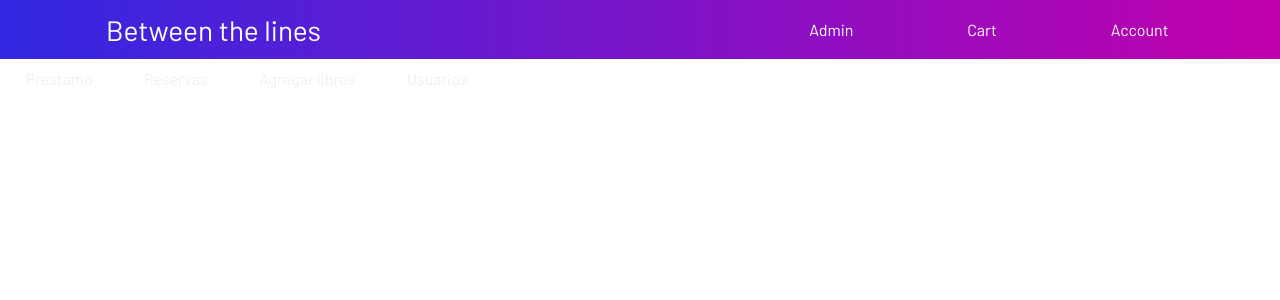
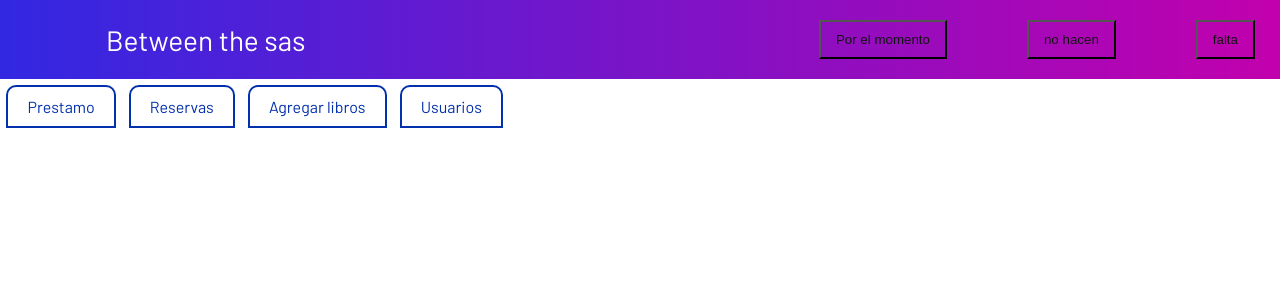
Before and after one commit to LucioWi/BibliotecaReact, a React (Vite) app in the folder biblioteca/: page / in a window 1280 px wide. Shown: the top 300 px of the page. Built offline with nearby package versions, Linux system fonts and the light colour scheme.

Commit message:
Acomode el css de los botones y añadi el import de prestamo que antes ni estaba

```diff
--- a/biblioteca/src/AgregarLibros.css
+++ b/biblioteca/src/AgregarLibros.css
@@ -20,6 +20,16 @@
     margin-left: 10vh;
 }
 
+.Agregar:hover{
+    color: #ececec;
+    background-color: rgb(24, 91, 206);
+}
+
 .AgregarAPI {
     background-color: rgb(91, 91, 91);
 }
+
+.AgregarAPI:hover{
+    color: #ececec;
+    background-color: rgb(54, 54, 54);
+}
--- a/biblioteca/src/App.css
+++ b/biblioteca/src/App.css
@@ -48,8 +48,8 @@ nav {
   padding-right: 12vh;
 }
 
-.nav-buttons button {
-  color: white;
+.nav-buttons, button {
+  color: #131313;
   background: none;
   padding: 10px 15px;
   cursor: pointer;
@@ -68,24 +68,23 @@ main {
   padding: 20px;
 }
 
-button {
-  border-style: none;
+
+
+.section-buttons {
+  border: 2px #0330ac solid;
+  border-top-left-radius: 10px;
+  border-top-right-radius: 10px;
   padding: 0.6em 1.2em;
   font-size: 1em;
   font-family: inherit;
   background-color: #ffffff00;
   cursor: pointer;
   transition: border-color 0.25s;
-  margin-left: .5%;
-  margin-right: .5%;
-  color: #f0f0f0;
-}
-
-button:hover {
-  color: #424242;
+  margin: .5%;
+  color: #0330ac;
 }
 
 button:focus,
 button:focus-visible {
-  outline: 4px auto -webkit-focus-ring-color;
+
 }
--- a/biblioteca/src/App.jsx
+++ b/biblioteca/src/App.jsx
@@ -3,6 +3,7 @@ import './App.css';
 import Reservas from './components/Reservas';
 import AgregarLibros from './components/AgregarLibros';
 import Usuarios from './components/Usuarios';
+import Prestamo from './components/Prestamo';
 
 function App() {
   const [content, setContent] = useState('');
@@ -15,20 +16,20 @@ function App() {
     <div>
       <header>
         <nav>
-          <h1 className="brand">Between the lines</h1>
+          <h1 className="brand">Between the sas</h1>
           <div className="nav-buttons">
-            <button onClick={() => handleButtonClick('Prestamo')}>Admin</button>
-            <button onClick={() => handleButtonClick('Reservas')}>Cart</button>
-            <button onClick={() => handleButtonClick('Agregar libros')}>Account</button>
+            <button onClick={() => handleButtonClick('Prestamo')}>Por el momento</button>
+            <button onClick={() => handleButtonClick('Reservas')}>no hacen</button>
+            <button onClick={() => handleButtonClick('Agregar libros')}>falta</button>
           </div>
         </nav>
       </header>
 
-      <div className="section-buttons">
-        <button onClick={() => handleButtonClick('Prestamo')}>Prestamo</button>
-        <button onClick={() => handleButtonClick('Reservas')}>Reservas</button>
-        <button onClick={() => handleButtonClick('Agregar libros')}>Agregar libros</button>
-        <button onClick={() => handleButtonClick('Usuarios')}>Usuarios</button>
+      <div className="section">
+        <button className="section-buttons" onClick={() => handleButtonClick('Prestamo')}>Prestamo</button>
+        <button className="section-buttons" onClick={() => handleButtonClick('Reservas')}>Reservas</button>
+        <button className="section-buttons" onClick={() => handleButtonClick('Agregar libros')}>Agregar libros</button>
+        <button className="section-buttons" onClick={() => handleButtonClick('Usuarios')}>Usuarios</button>
       </div>
 
       <main>
--- a/biblioteca/src/components/Prestamo.jsx
+++ b/biblioteca/src/components/Prestamo.jsx
@@ -0,0 +1,11 @@
+import React from 'react';
+
+const Prestamo = () => (
+    <div>
+        <h2>Contenido de Prestamo</h2>
+        <p>Aquí puedes ver la información sobre los prestamos.</p>
+        {/* Agrega más contenido aquí */}
+    </div>
+);
+
+export default Prestamo;
--- a/biblioteca/src/components/Reservas.jsx
+++ b/biblioteca/src/components/Reservas.jsx
@@ -1,3 +1,5 @@
+import React from 'react';
+
 const Reservas = () => (
     <div>
       <h2>Contenido de Reservas</h2>
--- a/biblioteca/src/components/Usuarios.jsx
+++ b/biblioteca/src/components/Usuarios.jsx
@@ -1,3 +1,5 @@
+import React from 'react';
+
 const Usuarios = () => (
     <div>
       <h2>Contenido de Usuarios</h2>
```
